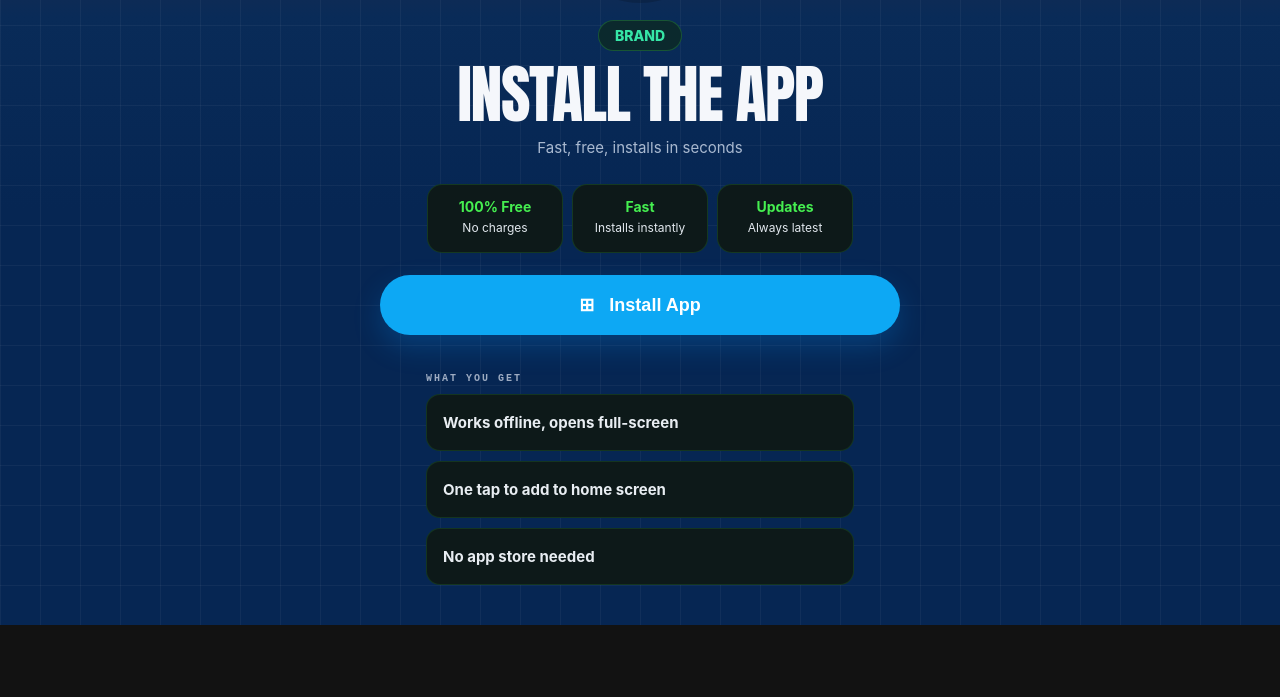
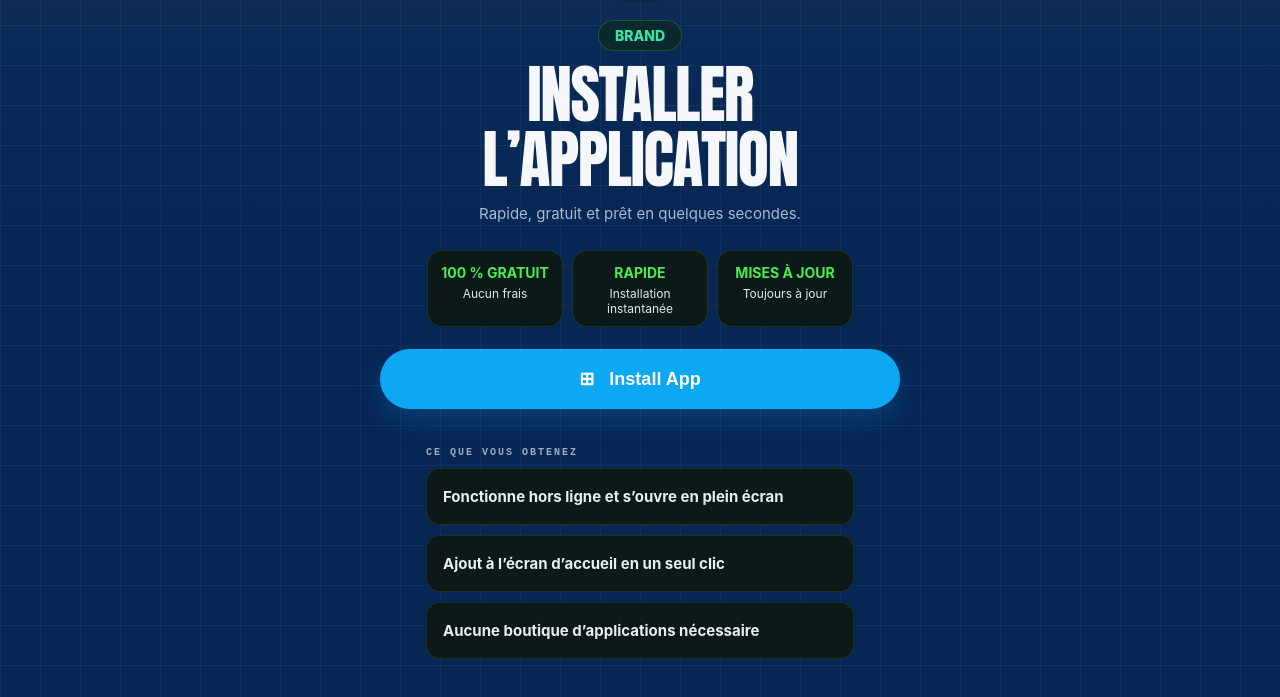
Before and after one commit to workbaraban222-dotcom/colt, a plain HTML site: page index.html in a window 1280 px wide. Shown: the part 175-872 px from the top of the page. Before the commit the page ends 800 px from the top, so only its background shows below. Drawn offline with Linux system fonts and the light colour scheme.

Commit message:
Translate index.html content to French
Updated the text in the HTML file to French for localization.

```diff
--- a/index.html
+++ b/index.html
@@ -5,7 +5,7 @@
   <meta name="viewport" content="width=device-width, initial-scale=1, viewport-fit=cover">
   <meta name="theme-color" content="#062653">
   <meta name="description" content="Install the app — fast, free, installs in seconds.">
-  <title>Install the App</title>
+  <title>INSTALLER L’APPLICATION</title>
   <link rel="manifest" href="/manifest.webmanifest">
   <link rel="icon" href="/assets/icon-192.png">
   <style>
@@ -51,23 +51,23 @@
 <main>
   <div class="logo-wrap"><img src="/assets/icon-512.png" alt="App logo"></div>
   <div class="brand">BRAND</div>
-  <h1>INSTALL THE APP</h1>
-  <p class="subtitle">Fast, free, installs in seconds</p>
+  <h1>Installer l’application</h1>
+  <p class="subtitle">Rapide, gratuit et prêt en quelques secondes.</p>
 
   <div class="perks">
-    <div class="perk"><strong>100% Free</strong><span>No charges</span></div>
-    <div class="perk"><strong>Fast</strong><span>Installs instantly</span></div>
-    <div class="perk"><strong>Updates</strong><span>Always latest</span></div>
+    <div class="perk"><strong>100 % GRATUIT</strong><span>Aucun frais</span></div>
+    <div class="perk"><strong>RAPIDE</strong><span>Installation instantanée</span></div>
+    <div class="perk"><strong>MISES À JOUR</strong><span>Toujours à jour</span></div>
   </div>
 
   <button class="install" id="installBtn" type="button">⊞ &nbsp; Install App</button>
   <p class="open-url"></p>
 
-  <div class="section-label">WHAT YOU GET</div>
+  <div class="section-label">CE QUE VOUS OBTENEZ</div>
   <div class="benefits">
-    <div class="benefit">Works offline, opens full-screen</div>
-    <div class="benefit">One tap to add to home screen</div>
-    <div class="benefit">No app store needed</div>
+    <div class="benefit">Fonctionne hors ligne et s’ouvre en plein écran</div>
+    <div class="benefit">Ajout à l’écran d’accueil en un seul clic</div>
+    <div class="benefit">Aucune boutique d’applications nécessaire</div>
   </div>
   <div class="notice" id="notice" role="status"></div>
 </main>
```
